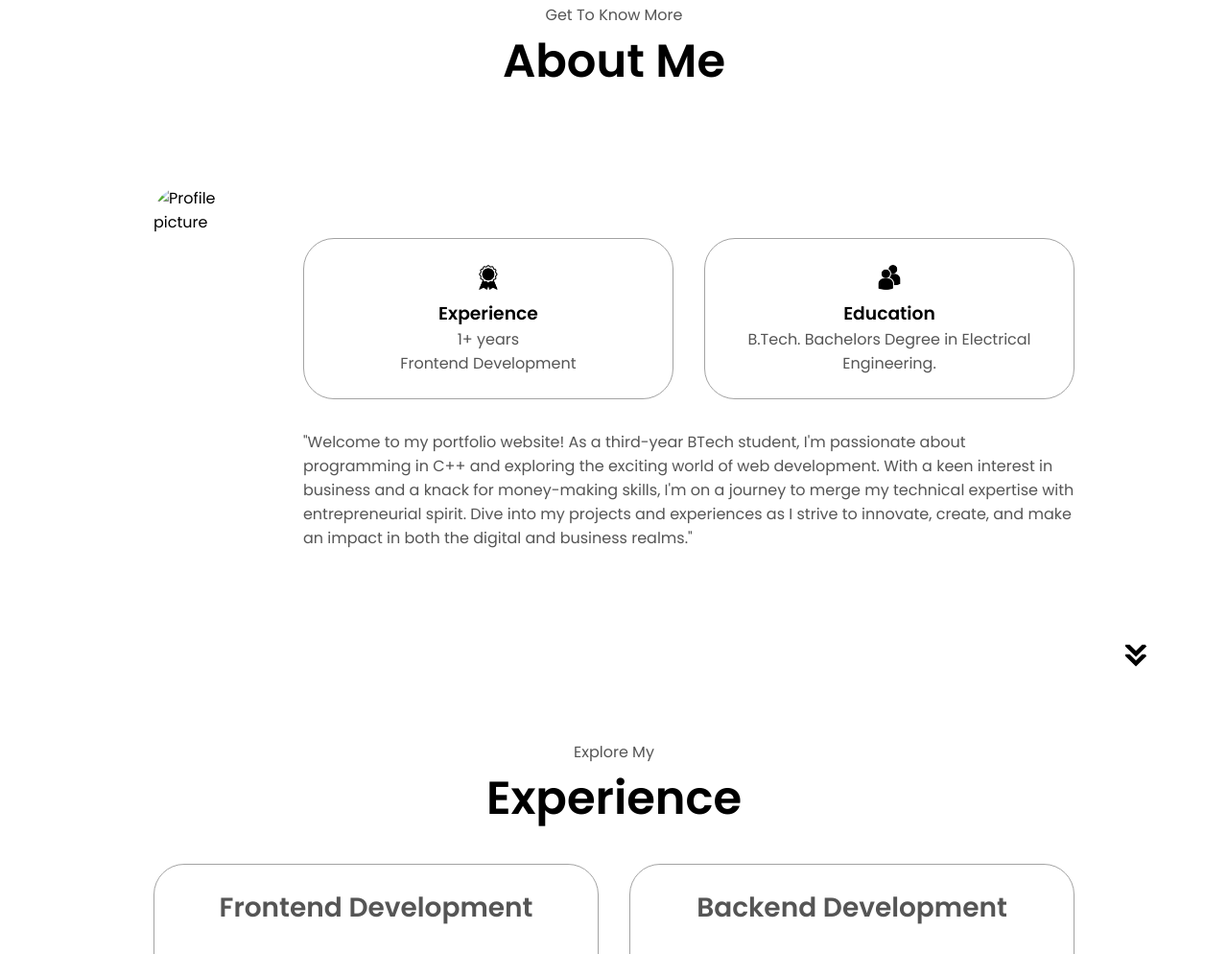
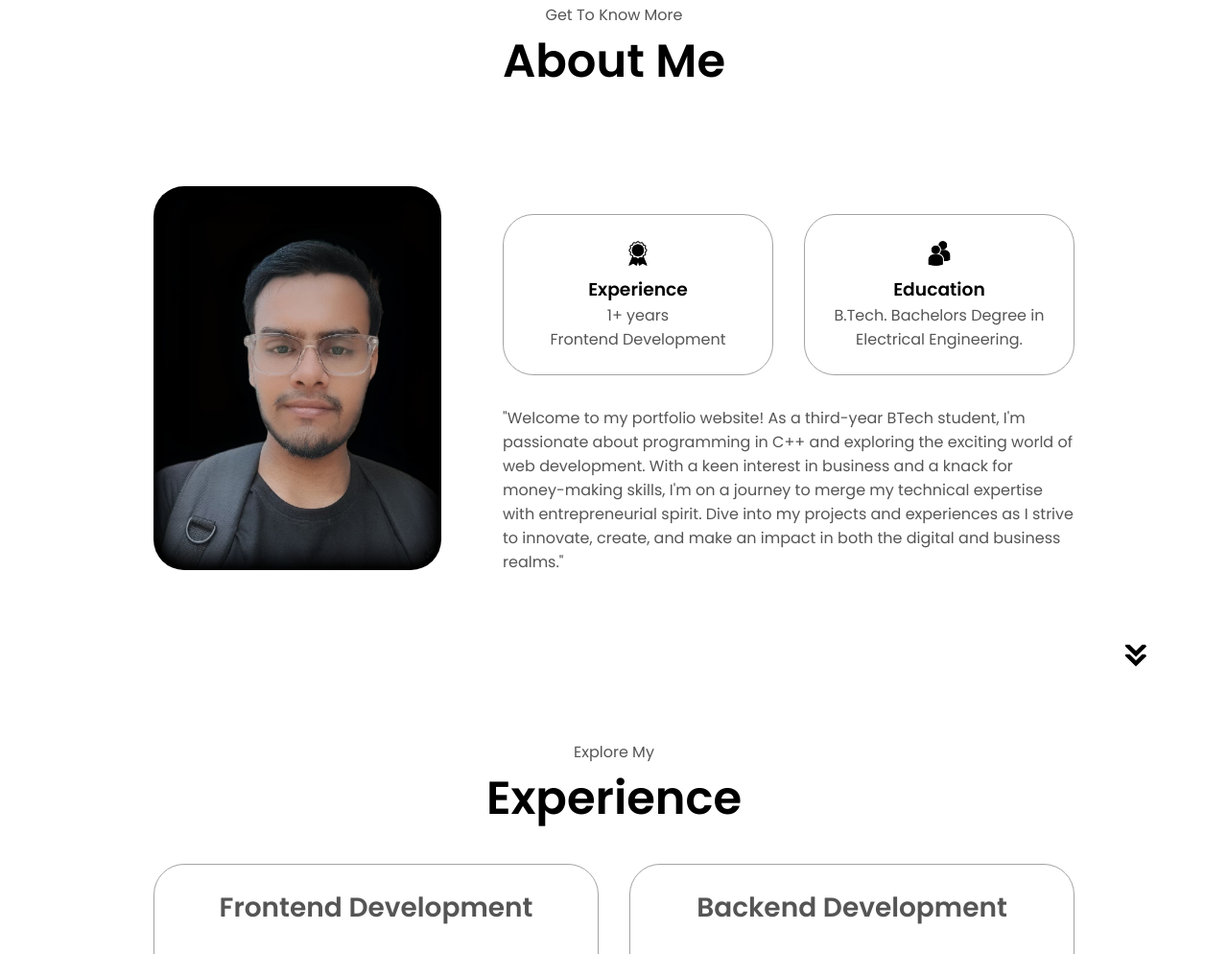
Before and after one commit to subu-4494/Sourabh-Roy, a plain HTML site: page index.html in a window 1280 px wide. Shown: the part 925-1919 px from the top of the page at 96% size. Drawn offline with Linux system fonts and the light colour scheme.

Commit message:
Update index.html

```diff
--- a/index.html
+++ b/index.html
@@ -77,7 +77,7 @@
       <div class="section-container">
         <div class="section__pic-container">
           <img
-            src="./pc5.jpeg"
+            src="pc5.jpg"
             alt="Profile picture"
             class="about-pic"
           />
```
